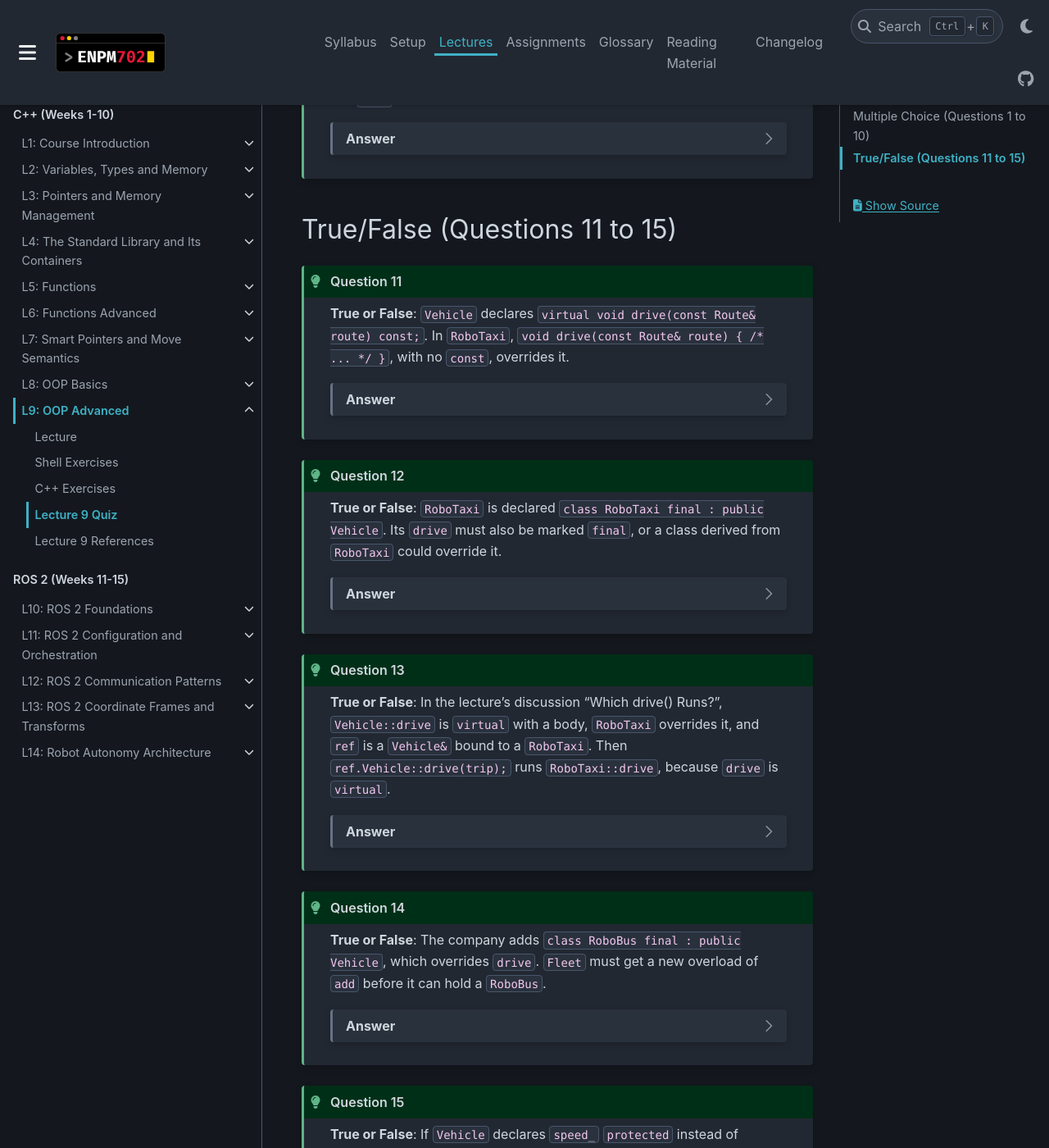
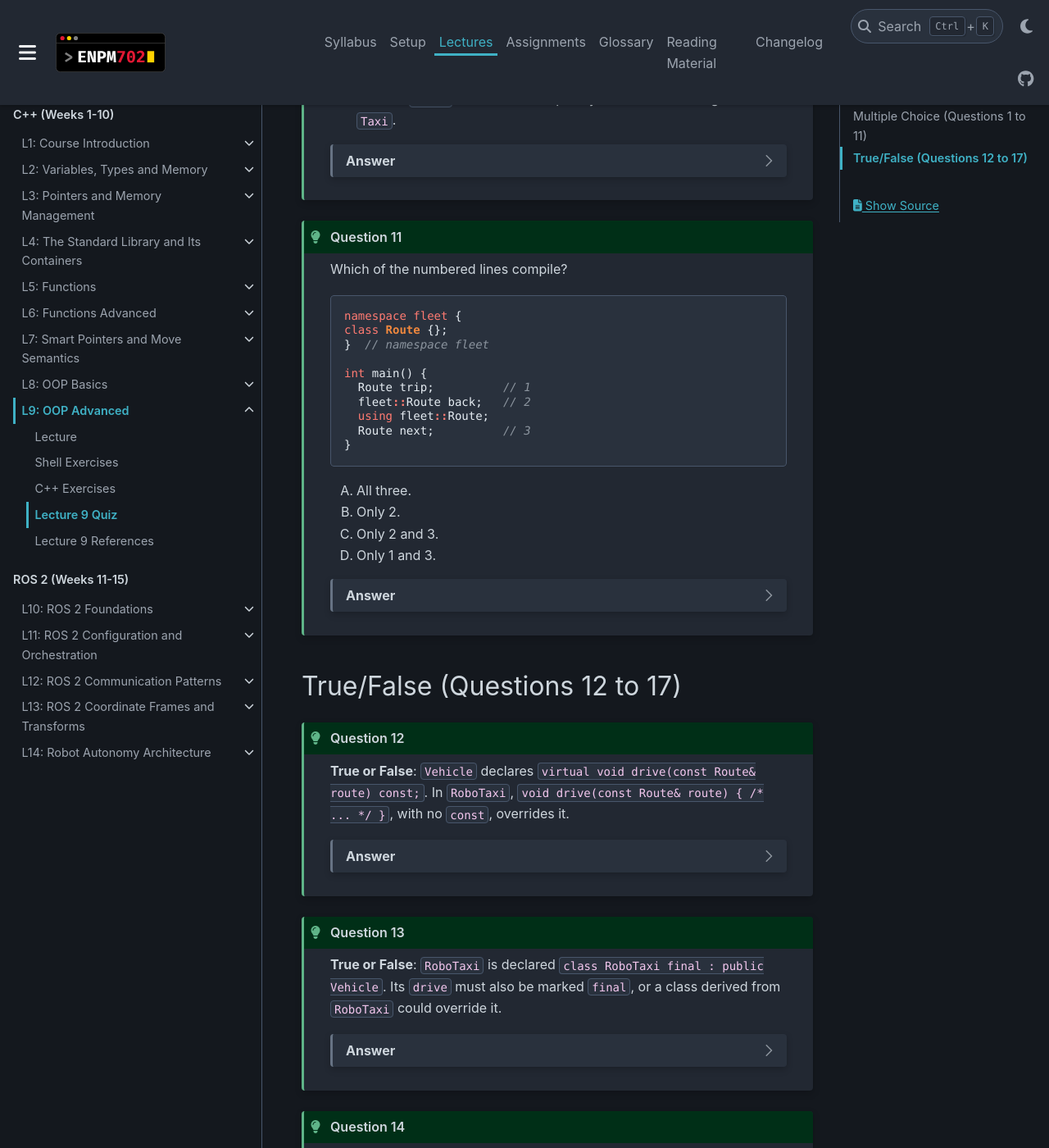
Before and after one commit to zeidk/enpm702-fall-2026-docs, a Sphinx documentation site: the page built from docs/source/lectures/lecture9/l9_quiz.rst, in a window 1280 px wide and 1400 px high, scrolled down 6672 px. Shown: the whole window at 82% size. Built offline with Sphinx 7.4.7 and the PyData theme 0.15.4, drawn with Linux system fonts in a browser that asks for light colours; some of the changed text lies outside the part shown.

Commit message:
L9 quiz: two namespace questions; L9 topic lists namespaces; L8 link and run comment fixed (v1.13.0)
Question 11 asks which uses of Route compile outside namespace fleet;
Question 17 asks whether two helpers in unnamed namespaces clash at link
time. The syllabus and the L1 schedule list namespaces for L9. In L8, the
label l8-not-noexcept is back on Not const, Not noexcept (two links pointed
at it), and the 702run example names slide 27, the slide it runs.

```diff
--- a/docs/source/lectures/lecture1/l1_lecture.rst
+++ b/docs/source/lectures/lecture1/l1_lecture.rst
@@ -655,7 +655,7 @@ autonomous robot in simulation.
      -
      -
    * - 10 (Nov 3)
-     - L9: OOP advanced (inheritance, polymorphism, abstraction)
+     - L9: OOP advanced (inheritance, polymorphism, abstraction, namespaces)
      - Quiz 4
      - RWA3 posted
    * - 11 (Nov 10)
--- a/docs/source/lectures/lecture8/l8_lecture.rst
+++ b/docs/source/lectures/lecture8/l8_lecture.rst
@@ -114,7 +114,7 @@ Code for This Lecture
       git pull                           # get this week's code
       702rebuild                         # once after you pull: a fresh build/
       702run week8_playground            # the code of every slide, in order
-      702run week8_playground 27         # only the code of slide 28
+      702run week8_playground 27         # only the code of slide 27
       702run week8_appendix              # the code of every appendix frame
       702run week8_appendix ii           # only appendix frame ii (2 works too)
       702run week8_rule_of_five five     # only the part five of the reading
@@ -988,6 +988,8 @@ Build and run: ``live8``. The Step 4 block prints:
    12
 
 - ``car_a`` kept its old speed, 12.
+
+.. _l8-not-noexcept:
 
 Not ``const``, Not ``noexcept``
 """""""""""""""""""""""""""""""
--- a/docs/source/lectures/lecture9/l9_quiz.rst
+++ b/docs/source/lectures/lecture9/l9_quiz.rst
@@ -21,7 +21,7 @@ Unless a question shows its own classes, ``Vehicle``, ``RoboTaxi``, ``Taxi``, ``
 ----
 
 
-Multiple Choice (Questions 1 to 10)
+Multiple Choice (Questions 1 to 11)
 =====================================
 
 .. admonition:: Question 1
@@ -337,10 +337,47 @@ Multiple Choice (Questions 1 to 10)
       ``final`` after the class name, ``class Taxi final``, is what would stop every derived class.
 
 
-True/False (Questions 11 to 15)
+.. admonition:: Question 11
+   :class: hint
+
+   Which of the numbered lines compile?
+
+   .. code-block:: cpp
+
+      namespace fleet {
+      class Route {};
+      }  // namespace fleet
+
+      int main() {
+        Route trip;          // 1
+        fleet::Route back;   // 2
+        using fleet::Route;
+        Route next;          // 3
+      }
+
+   A. All three.
+   B. Only 2.
+   C. Only 2 and 3.
+   D. Only 1 and 3.
+
+   .. dropdown:: Answer
+      :class-container: sd-border-success
+
+      **C. Only 2 and 3.**
+
+      ``Route`` is declared inside ``fleet``, so outside the namespace line 1 does not find it:
+
+      .. code-block:: text
+
+         error: 'Route' was not declared in this scope; did you mean 'fleet::Route'?
+
+      Line 2 names the class in full. The using-declaration brings the one name ``fleet::Route`` into ``main``, so line 3 finds it without ``fleet::``. With line 1 removed, the program compiles.
+
+
+True/False (Questions 12 to 17)
 =================================
 
-.. admonition:: Question 11
+.. admonition:: Question 12
    :class: hint
 
    **True or False**: ``Vehicle`` declares ``virtual void drive(const Route& route) const;``. In ``RoboTaxi``, ``void drive(const Route& route) { /* ... */ }``, with no ``const``, overrides it.
@@ -394,7 +431,7 @@ True/False (Questions 11 to 15)
 
       ``Fleet`` stores ``std::shared_ptr<Vehicle>`` and names only ``Vehicle``. A ``std::shared_ptr<RoboBus>`` converts to a ``std::shared_ptr<Vehicle>``, as a ``std::shared_ptr<RoboTaxi>`` does, so not one line of ``Fleet`` changes. That is the non-functional requirement of last year's design: a new kind of vehicle needs no change to ``Fleet``.
 
-.. admonition:: Question 15
+.. admonition:: Question 16
    :class: hint
 
    **True or False**: If ``Vehicle`` declares ``speed_`` ``protected`` instead of ``private``, this method of a derived class compiles, and afterwards ``get_speed()`` returns 20, above the maximum speed of 13.4.
@@ -409,3 +446,16 @@ True/False (Questions 11 to 15)
       **True.**
 
       A ``protected`` member can be used by the methods of the derived classes, so the assignment compiles, and it skips ``set_speed``'s check. Every derived class can now break ``Vehicle``'s invariant. That is why every data member is ``private`` in this course's assignments, and why Core Guidelines C.133 says "``protected`` data is a source of complexity and errors. ``protected`` data complicates the statement of invariants".
+
+
+.. admonition:: Question 17
+   :class: hint
+
+   **True or False**: Two source files of one program each define a helper ``double make_trip()``, each inside an unnamed namespace, ``namespace { }``. The linker stops with "multiple definition of ``make_trip()``".
+
+   .. dropdown:: Answer
+      :class-container: sd-border-success
+
+      **False.**
+
+      A name in an unnamed namespace has internal linkage (C++20 [basic.link] 6.6 paragraph 4): the linker does not match it with a name in another file, so each file keeps its own ``make_trip``. In the lecture's Two Helpers with One Name, the program links and prints ``500 200``. Without the unnamed namespaces, the same two files stop the linker with ``multiple definition of `make_trip()'``.
--- a/docs/source/syllabus/syllabus.rst
+++ b/docs/source/syllabus/syllabus.rst
@@ -121,7 +121,7 @@ scheduled.
    * - Week 10
      - Nov 3
      - Read :doc:`Rule of Five and Rule of Zero </lectures/lecture8/l8_rule_of_five>`
-     - | OOP Advanced (Inheritance, Polymorphism, Abstraction)
+     - | OOP Advanced (Inheritance, Polymorphism, Abstraction, Namespaces)
        | :quiz:`Quiz 4`, with questions on the L8 reading
      - | Submit Lecture 9 exercises
        | :assignment:`RWA3 posted`
```
Also changed, not shown: other parts of docs/source/lectures/lecture9/l9_quiz.rst (+4 -4 lines), docs/source/changelog/changelog.rst (+20 -1 lines).
